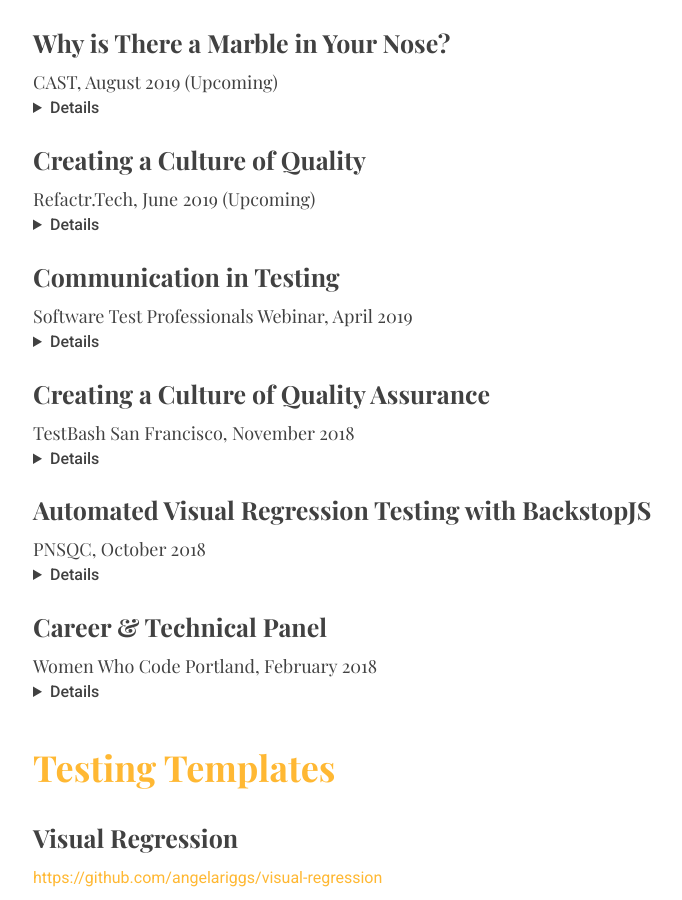
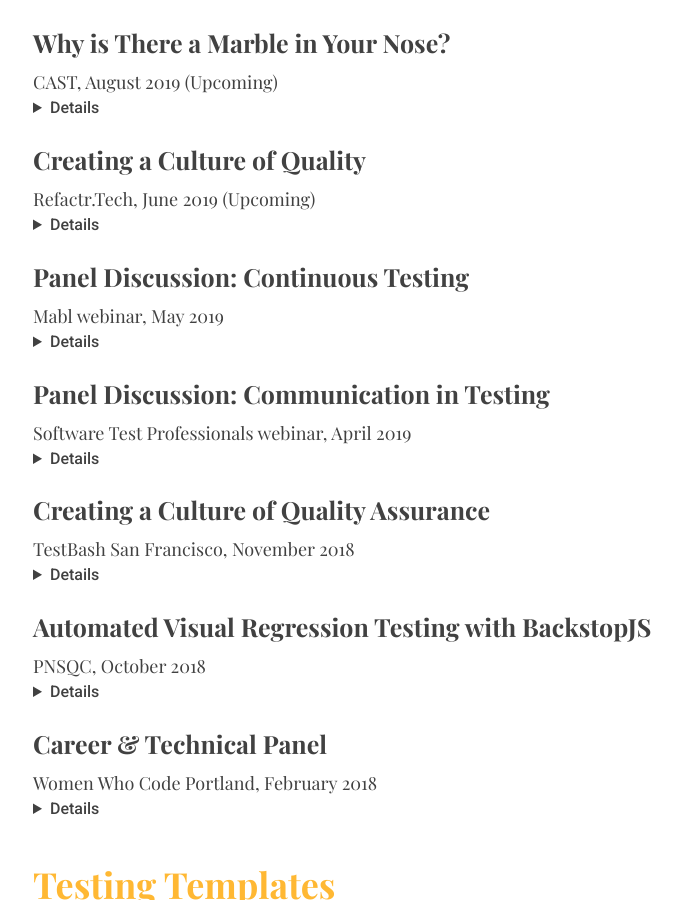
Before and after one commit to angelariggs/angelariggs.github.io, a Jekyll site: the page built from work.md, in a window 1280 px wide and 900 px high, scrolled down 978 px. Shown: the whole window, without its empty margins (125-807 px from the left). Built offline with Jekyll 4.4.1, drawn with Linux system fonts in a browser that asks for light colours; some web fonts are replaced.

Commit message:
updated with mabl webinar

```diff
--- a/work.md
+++ b/work.md
@@ -52,8 +52,16 @@
     </details>
     </h4>
 
-    <h2 class="res-h2">Communication in Testing</h2>
-    <h3> Software Test Professionals Webinar, April 2019</h3>
+    <h2 class="res-h2">Panel Discussion: Continuous Testing</h2>
+    <h3> Mabl webinar, May 2019</h3>
+    <h4 markdown='1'>
+    <details>
+        - Recording: [https://www.mabl.com/blog/how-to-shift-to-continuous-testing-in-devops](https://www.mabl.com/blog/how-to-shift-to-continuous-testing-in-devops)
+    </details>
+    </h4>
+
+    <h2 class="res-h2">Panel Discussion: Communication in Testing</h2>
+    <h3> Software Test Professionals webinar, April 2019</h3>
     <h4 markdown='1'>
     <details>
         - Recording: [https://www.softwaretestpro.com/communication-in-testing/](https://www.softwaretestpro.com/communication-in-testing/)
```
